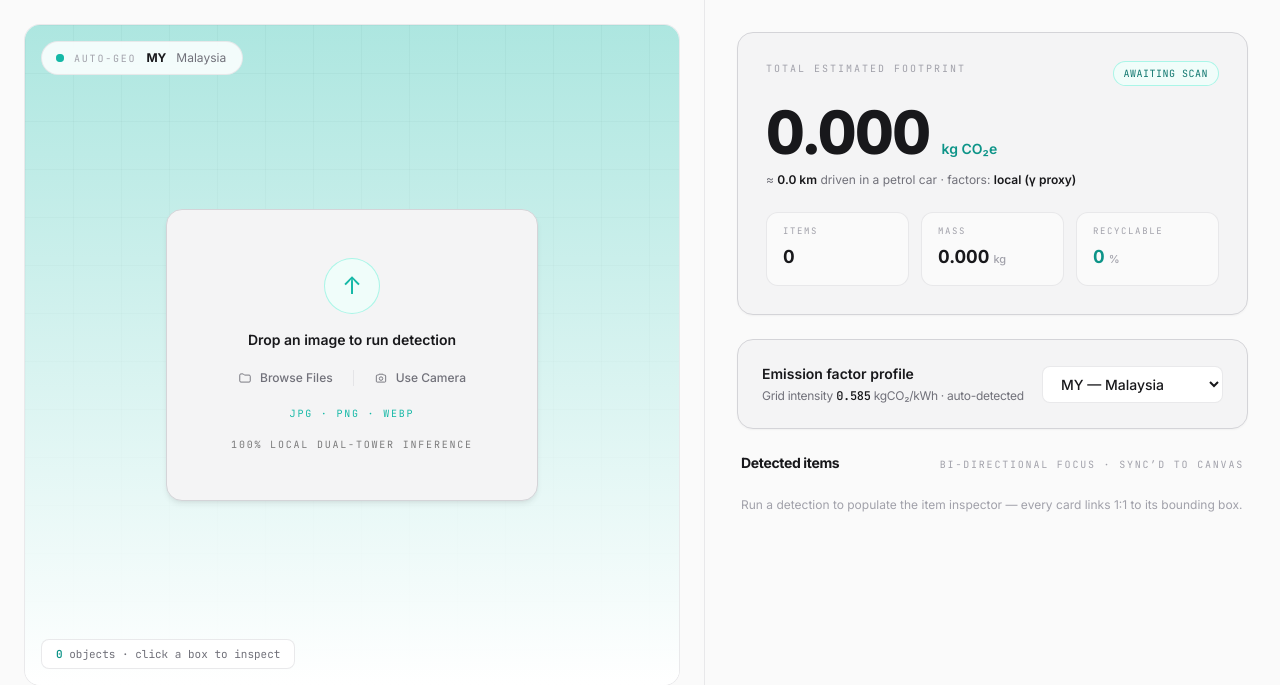
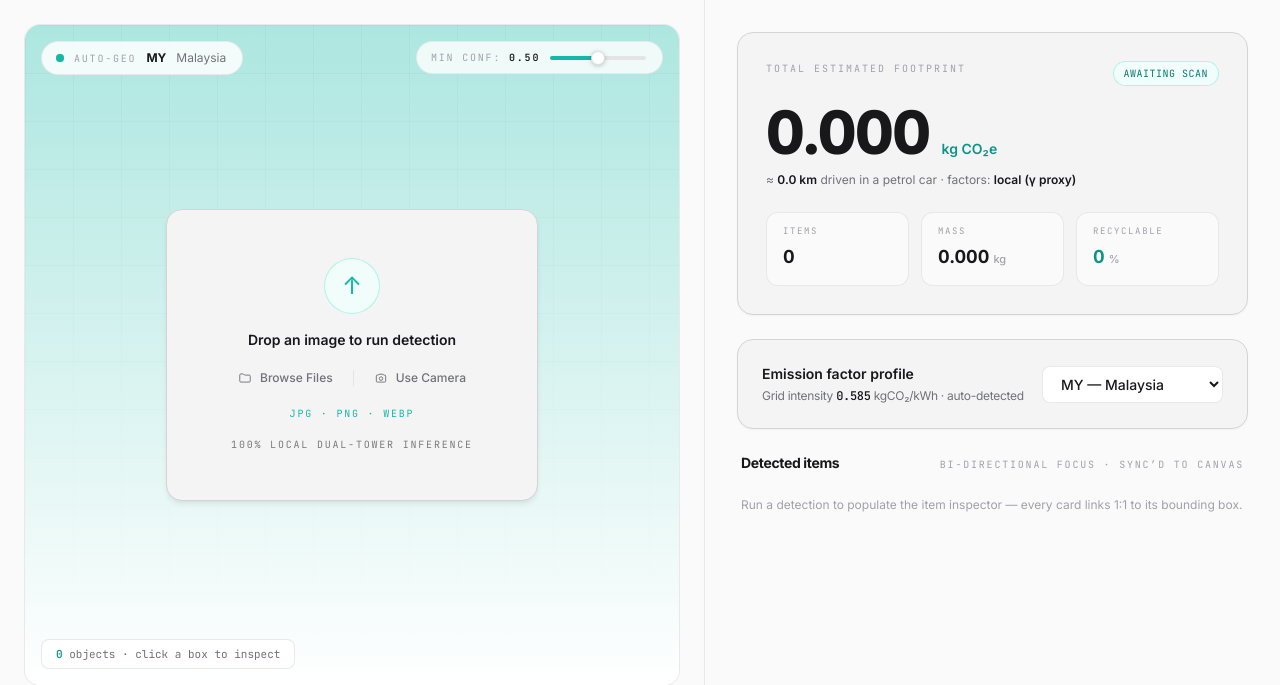
Before and after one commit to K01J10W19/ECO-WASTE-AI, a Flask app: page / in a window 1280 px wide. Shown: the part 90-775 px from the top of the page. Run offline with Flask 3, Linux system fonts and the light colour scheme; some libraries are stand-ins or nearby versions.

Commit message:
Step 7 upgrade: confidence filter pill - 0ms client-side threshold slider with deep grid + telemetry reactivity
- Frosted-glass capsule pill top-right of the canvas (mirrors the geo badge): MIN CONF label + restyled native range slider (0-1, step 0.05, default 0.50, teal fill track, Apple-style thumb), staggered into the GSAP badge intro
- input event = pure view-layer filter, no network: boxes below threshold stop drawing on canvas (hit-testing ignores them), their grid cards collapse instantly, and the footer shows '(+k filtered)'
- Telemetry self-audits against the VISIBLE set: total CO2e counter (gsap overwrite-safe tween), km equivalence, ITEMS/MASS/recyclable stats and the impact chip all recalculate live; new ALL FILTERED chip state
- Non-destructive: API payloads still carry every detected item; filtering is display-only and re-applies after each re-render/audit
- Index-page test pins the conf-slider marker - 105/105 passing

Co-Authored-By: Claude Fable 5 <noreply@anthropic.com>

```diff
--- a/app/templates/index.html
+++ b/app/templates/index.html
@@ -506,6 +506,24 @@
     50% { opacity: 0.65; box-shadow: 0 0 0 5px rgba(20,184,166,0); }
   }
   .pulse-dot { animation: pulse-dot 2.2s ease-in-out infinite; }
+  /* Apple-style confidence pill slider (browser-native range, restyled) */
+  #conf-slider {
+    -webkit-appearance: none; appearance: none;
+    width: 96px; height: 4px; border-radius: 999px; outline: none; cursor: pointer;
+    background: linear-gradient(90deg, #14b8a6 var(--fill, 50%), #e4e4e7 var(--fill, 50%));
+  }
+  #conf-slider::-webkit-slider-thumb {
+    -webkit-appearance: none; appearance: none;
+    width: 14px; height: 14px; border-radius: 999px; background: #ffffff;
+    border: 1px solid rgba(24,24,27,0.12); box-shadow: 0 1px 4px rgba(24,24,27,0.25);
+    transition: transform .15s ease;
+  }
+  #conf-slider::-webkit-slider-thumb:hover { transform: scale(1.15); }
+  #conf-slider::-moz-range-thumb {
+    width: 14px; height: 14px; border-radius: 999px; background: #ffffff;
+    border: 1px solid rgba(24,24,27,0.12); box-shadow: 0 1px 4px rgba(24,24,27,0.25);
+  }
+  #conf-slider::-moz-range-track { height: 4px; border-radius: 999px; background: transparent; }
   /* GSAP orchestration hooks */
   .gsap-root, .gsap-panel-left, .gsap-panel-right, .gsap-telemetry, .gsap-card, .gsap-stagger-item, .gsap-badge { will-change: transform, opacity; }
 </style>
@@ -541,9 +559,15 @@
           <span id="geo-name" class="text-xs text-zinc-500 shrink-0"></span>
         </div>
 
+        <!-- Confidence filter pill (top-right, mirrors the geo badge) -->
+        <div id="conf-pill" class="absolute top-4 right-4 z-20 flex items-center gap-2.5 rounded-full border border-zinc-200/80 bg-white/80 backdrop-blur-md pl-3.5 pr-4 py-2 whitespace-nowrap gsap-badge">
+          <span class="font-mono-d text-[10px] tracking-[0.18em] text-zinc-400 uppercase shrink-0">Min conf: <span id="conf-value" class="text-zinc-900 font-bold tabular-nums">0.50</span></span>
+          <input id="conf-slider" type="range" min="0" max="1" step="0.05" value="0.50" aria-label="Minimum confidence filter">
+        </div>
+
         <!-- Detection count footer -->
         <div class="absolute bottom-4 left-4 z-20 flex items-center gap-3 rounded-lg border border-zinc-200/80 bg-white/85 backdrop-blur-md px-3.5 py-1.5">
-          <span class="font-mono-d text-[11px] text-zinc-500"><span id="object-count" class="text-teal-600 font-semibold">0</span> objects · click a box to inspect</span>
+          <span class="font-mono-d text-[11px] text-zinc-500"><span id="object-count" class="text-teal-600 font-semibold">0</span> objects<span id="filtered-note" class="hidden text-amber-600"></span> · click a box to inspect</span>
           <button id="new-scan-btn" class="hidden font-mono-d text-[11px] font-semibold text-teal-600 hover:text-teal-500 transition-colors duration-200">↺ NEW SCAN</button>
         </div>
 
@@ -711,6 +735,7 @@ const state = {
   recs: {},                 // id -> {paths: [3 ranked], provider}
   process: {},              // id -> selected method key
   activeId: null,
+  minConf: 0.5,             // confidence pill threshold — client-side VIEW filter
   country: "MY",
   geoMode: "AUTO-GEO",
   reveal: 1,                // gsap-driven box draw-in progress
@@ -763,6 +788,27 @@ function itemCo2(it) {
 }
 function co2Color(v) {
   return v > ALERT_KG ? (v > ALERT_KG * 2 ? "#f43f5e" : "#f59e0b") : "#14b8a6";
+}
+// Confidence pill: pure view-layer filter — API payloads always carry ALL
+// items; only the canvas, the grid and the telemetry sums react.
+function isVisible(it) { return it.confidence >= state.minConf - 1e-9; }
+function visibleItems() { return state.items.filter(isVisible); }
+
+function applyConfFilter() {
+  document.querySelectorAll("#items-list .item-card").forEach(card => {
+    const it = state.items.find(x => x.id === +card.dataset.id);
+    card.classList.toggle("hidden", !!it && !isVisible(it));
+  });
+  const total = state.items.length;
+  const vis = visibleItems().length;
+  $("object-count").textContent = vis;
+  const note = $("filtered-note");
+  if (total && vis < total) {
+    note.textContent = ` (+${total - vis} filtered)`;
+    note.classList.remove("hidden");
+  } else {
+    note.classList.add("hidden");
+  }
 }
 
 /* ------------------------------ country / geo ------------------------------ */
@@ -976,16 +1022,17 @@ async function refreshRecommendations() {
 /* ------------------------------ telemetry ------------------------------ */
 
 function updateTelemetry() {
-  const items = state.items;
-  const total = state.auditMeta.total ??
-    items.reduce((s, it) => s + itemCo2(it), 0);
+  // Sums run over the VISIBLE set only — the confidence pill subtracts
+  // filtered-out items from the whole dashboard in real time.
+  const items = visibleItems();
+  const total = items.reduce((s, it) => s + itemCo2(it), 0);
   const mass = items.reduce((s, it) => s + itemWeight(it), 0);
   const recyclable = items.length
     ? Math.round(100 * items.filter(it => RECYCLABLE.has(it.class_name)).length / items.length)
     : 0;
 
   gsap.to(carbonShown, {
-    v: total, duration: 0.9, ease: "power3.out",
+    v: total, duration: 0.9, ease: "power3.out", overwrite: true,
     onUpdate: () => { $("carbon-number").textContent = carbonShown.v.toFixed(3); },
   });
   $("km-equiv").textContent = (total * KM_PER_KG).toFixed(1);
@@ -996,14 +1043,20 @@ function updateTelemetry() {
     ? `${state.auditMeta.provider} · ${state.country}` : "local (γ proxy)";
 
   const chip = $("status-chip");
+  const base = "rounded-full border px-2.5 py-1 text-[10px] font-mono-d tracking-wider uppercase text-center whitespace-nowrap shrink-0 flex items-center justify-center ";
+  if (!state.items.length) {
+    chip.textContent = "AWAITING SCAN";
+    chip.className = base + "border-teal-200/80 bg-teal-50 text-teal-700";
+    return;
+  }
   if (!items.length) {
-    chip.textContent = "AWAITING SCAN";
-    chip.className = "rounded-full border px-2.5 py-1 text-[10px] font-mono-d tracking-wider uppercase text-center whitespace-nowrap shrink-0 flex items-center justify-center border-teal-200/80 bg-teal-50 text-teal-700";
+    chip.textContent = "ALL FILTERED";
+    chip.className = base + "border-amber-200/80 bg-amber-50 text-amber-600";
     return;
   }
   const elevated = items.some(it => itemCo2(it) > ALERT_KG);
   chip.textContent = elevated ? "ELEVATED IMPACT" : "LOW IMPACT";
-  chip.className = "rounded-full border px-2.5 py-1 text-[10px] font-mono-d tracking-wider uppercase text-center whitespace-nowrap shrink-0 flex items-center justify-center "
+  chip.className = base
     + (elevated ? "border-amber-200/80 bg-amber-50 text-amber-600"
                 : "border-teal-200/80 bg-teal-50 text-teal-700");
 }
@@ -1138,6 +1191,8 @@ function renderItems() {
       });
     });
   });
+
+  applyConfFilter();   // fresh DOM — re-apply the confidence view filter
 }
 
 let refreshTimer = null;
@@ -1179,9 +1234,10 @@ function hitTest(e) {
   const rect = getImgRect(r.width, r.height);
   const px = ((e.clientX - r.left) - rect.x) / rect.w * state.imgW;
   const py = ((e.clientY - r.top) - rect.y) / rect.h * state.imgH;
-  // smallest box wins on overlap (same rule as the Test Brain page)
+  // smallest box wins on overlap; confidence-filtered boxes are untouchable
   return state.items
-    .filter(it => px >= it.bbox[0] && px <= it.bbox[2] && py >= it.bbox[1] && py <= it.bbox[3])
+    .filter(it => isVisible(it)
+      && px >= it.bbox[0] && px <= it.bbox[2] && py >= it.bbox[1] && py <= it.bbox[3])
     .sort((a, b) => a.box_area_px - b.box_area_px)[0] || null;
 }
 
@@ -1231,6 +1287,7 @@ function draw() {
   const reveal = state.reveal;
 
   state.items.forEach(it => {
+    if (!isVisible(it)) return;   // hidden by the confidence pill
     const active = state.activeId === it.id;
     const co2 = itemCo2(it);
     const color = co2Color(co2);
@@ -1290,13 +1347,27 @@ document.addEventListener("DOMContentLoaded", () => {
   geolocate();
   draw();
 
+  // Confidence pill: 0 ms client-side filtering — no network, pure view.
+  const slider = $("conf-slider");
+  const syncFill = () =>
+    slider.style.setProperty("--fill", (parseFloat(slider.value) * 100) + "%");
+  syncFill();
+  slider.addEventListener("input", () => {
+    state.minConf = parseFloat(slider.value);
+    $("conf-value").textContent = state.minConf.toFixed(2);
+    syncFill();
+    applyConfFilter();    // grid cards collapse/reappear instantly
+    updateTelemetry();    // totals self-audit against the visible set
+    draw();               // boxes vanish/return on the canvas
+  });
+
   // GSAP intro orchestration.
   const tl = gsap.timeline({ defaults: { ease: "power2.out" } });
   tl.from("header", { y: -16, opacity: 0, duration: 0.5 })
     .from(".gsap-panel-left", { x: -24, opacity: 0, duration: 0.55 }, "-=0.25")
     .from(".gsap-panel-right", { x: 24, opacity: 0, duration: 0.55 }, "<")
     .from(".gsap-telemetry, .gsap-card", { y: 20, opacity: 0, duration: 0.5, stagger: 0.09 }, "-=0.3")
-    .from("#geo-badge", { scale: 0.85, opacity: 0, duration: 0.45, ease: "back.out(2)" }, "-=0.2");
+    .from(".gsap-badge", { scale: 0.85, opacity: 0, duration: 0.45, ease: "back.out(2)", stagger: 0.12 }, "-=0.2");
 });
 </script>
 </body>
```
Also changed, not shown: tests/test_api.py (+4 -2 lines).
